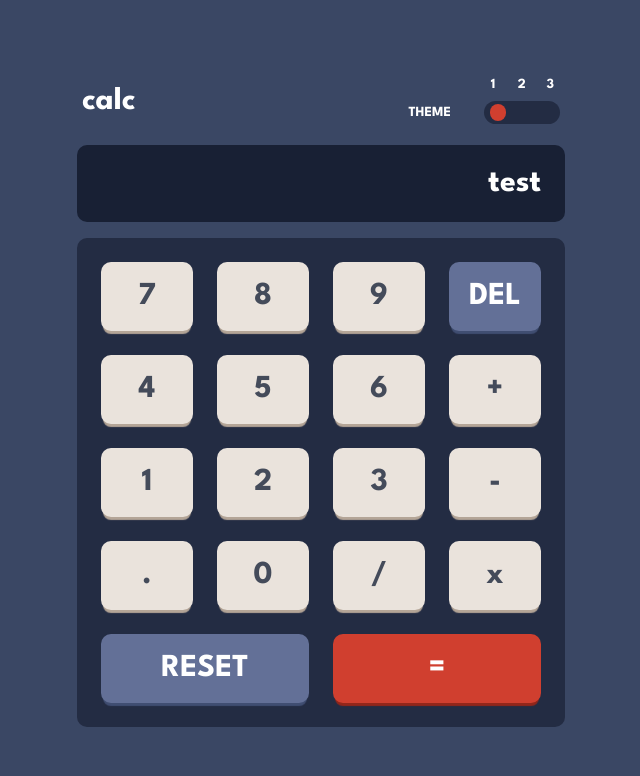
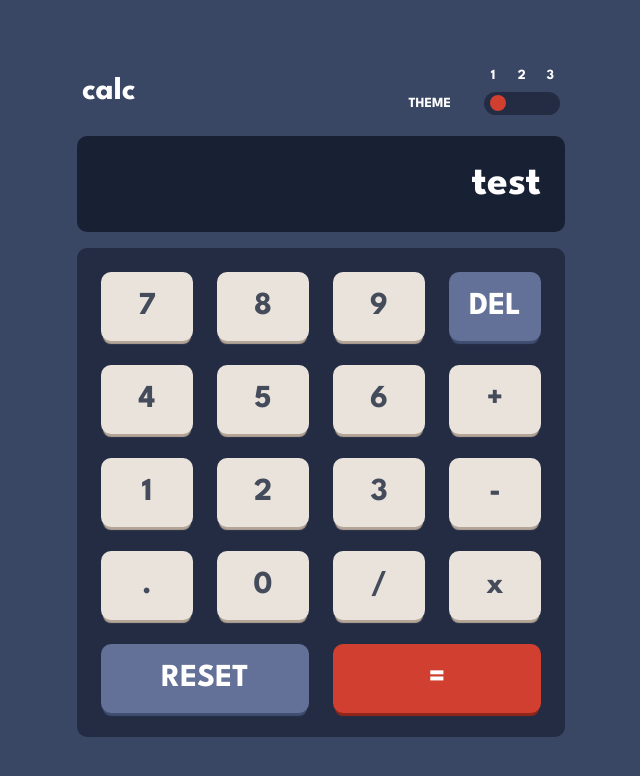
Before and after one commit to majbugdol/calculator-app, an Angular app: page / in a window 1280 px wide. Shown: the top 776 px of the page, without its empty margins (319-959 px from the left). Built offline with nearby package versions, Linux system fonts and the light colour scheme.

Commit message:
addjusts screen height in theme 1

```diff
--- a/src/app/calc-first-theme/calc-first-theme.component.scss
+++ b/src/app/calc-first-theme/calc-first-theme.component.scss
@@ -73,6 +73,8 @@
     }
     .calc-screen {
       width: 100%;
+      height: 12vh;
+      line-height: 6vh;
       padding: 3vh;
       background-color: #182034;
       border-radius: 10px;
@@ -80,6 +82,7 @@
       margin-bottom: 2vh;
       text-align: end;
       font-weight: 700;
+      font-size: 42px;
     }
     .calc-keypad {
       width: 100%;
```
